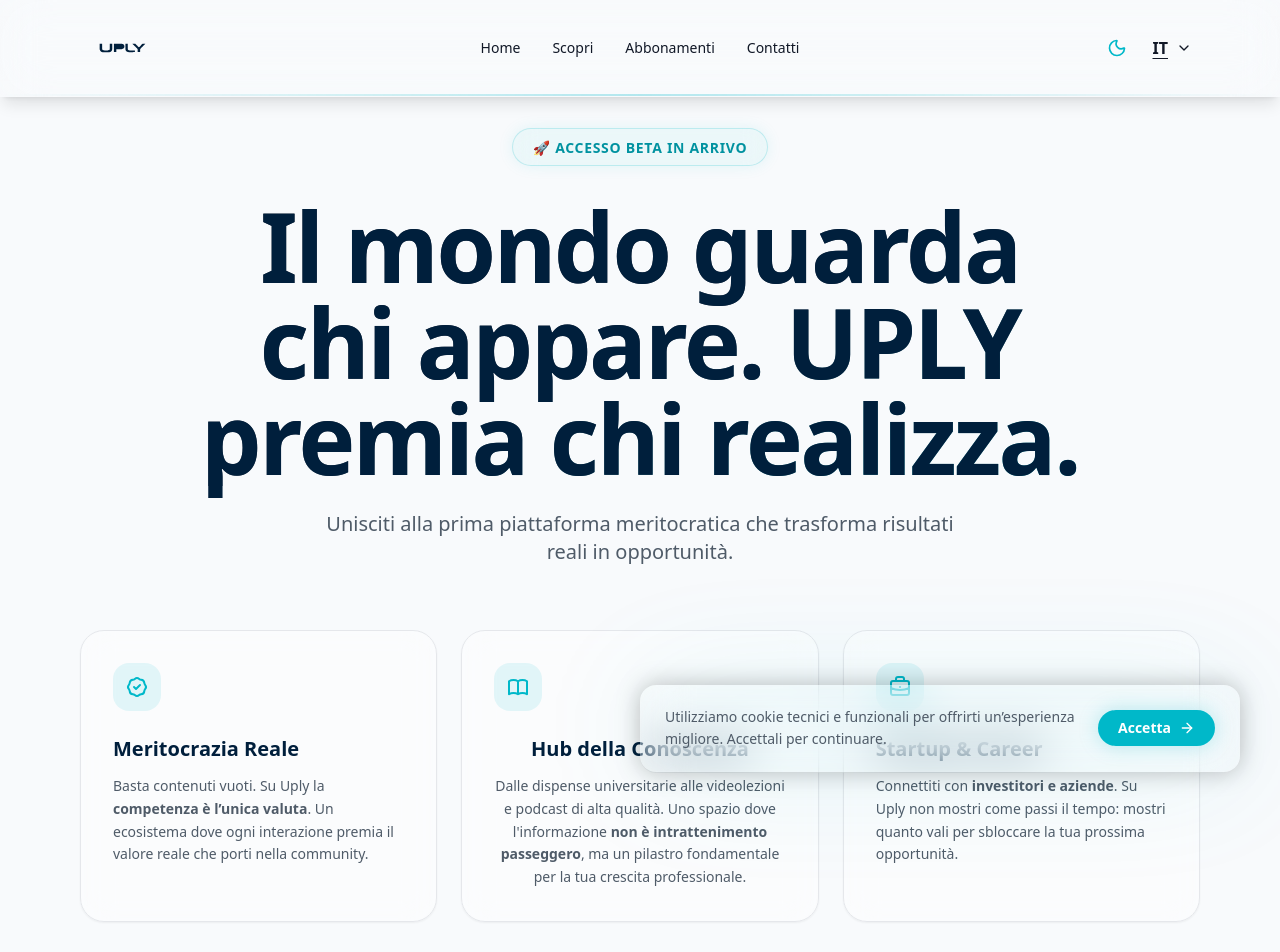
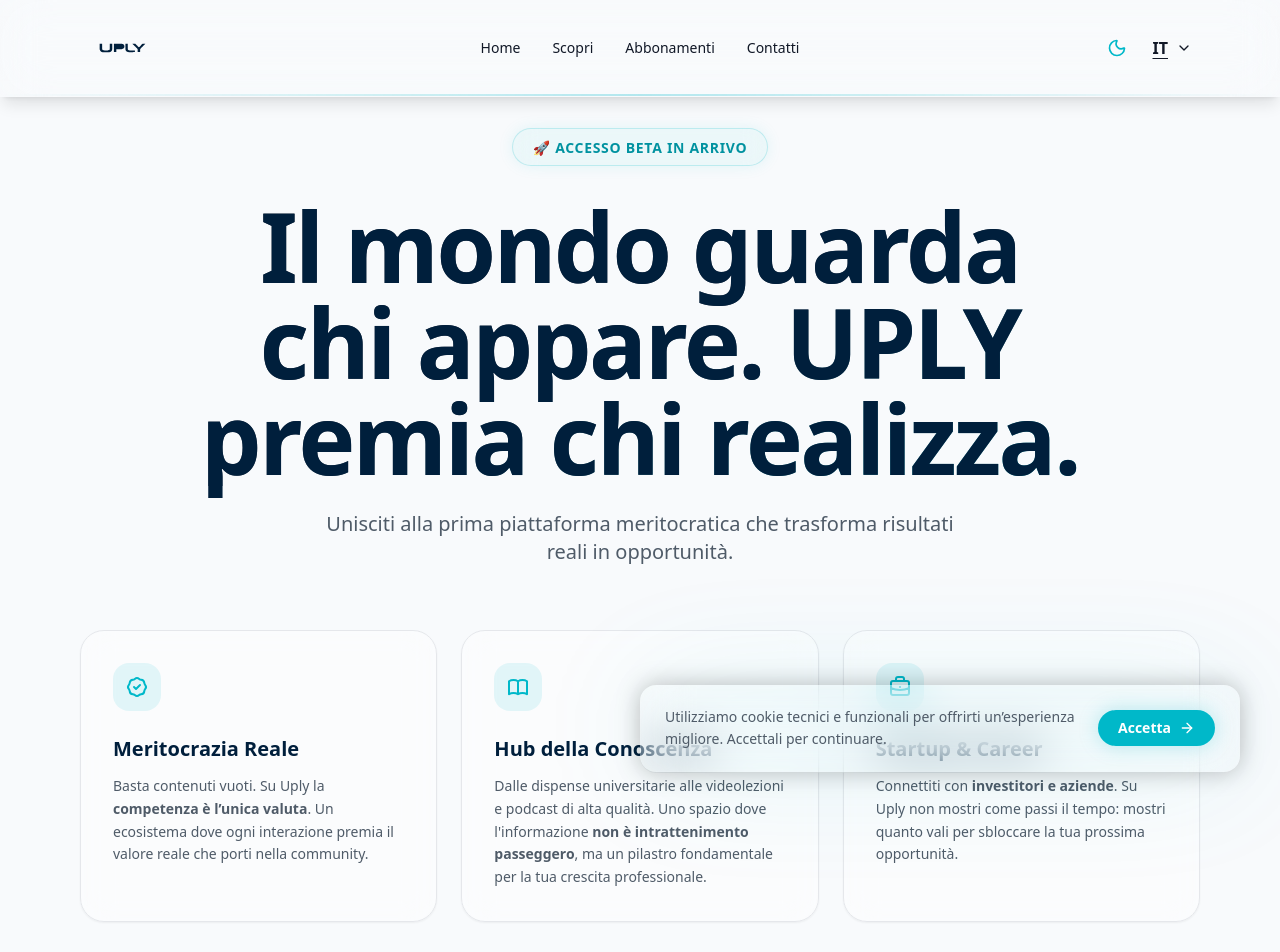
Before and after one commit to uplylab/Uply-landingpage, a React (Vite) app: page / in a window 1280 px wide. Shown: the top 952 px of the page. Built offline with nearby package versions, Linux system fonts and the light colour scheme.

Commit message:
Implementata internazionalizzazione ecosistema e card

```diff
--- a/src/locales/it/translation.json
+++ b/src/locales/it/translation.json
@@ -10,6 +10,17 @@
   "hero": {
     "title": "Il mondo guarda chi appare. UPLY premia chi realizza.",
     "subtitle": "Unisciti alla prima piattaforma meritocratica che trasforma risultati reali in opportunità."
+  },
+  "ecosystem": {
+    "badge": "🚀 Accesso Beta in arrivo",
+    "card1_title": "Meritocrazia Reale",
+    "card1_desc": "Basta contenuti vuoti. Su Uply la <1>competenza è l’unica valuta</1>. Un ecosistema dove ogni interazione premia il valore reale che porti nella community.",
+    "card2_title": "Hub della Conoscenza",
+    "card2_desc": "Dalle dispense universitarie alle videolezioni e podcast di alta qualità. Uno spazio dove l'informazione <1>non è intrattenimento passeggero</1>, ma un pilastro fondamentale per la tua crescita professionale.",
+    "card3_title": "Startup & Career",
+    "card3_desc": "Connettiti con <1>investitori e aziende</1>. Su Uply non mostri come passi il tempo: mostri quanto vali per sbloccare la tua prossima opportunità.",
+    "waitlist_title": "Pronto a mostrare il tuo valore?",
+    "waitlist_subtitle": "Unisciti alla lista d'attesa per ricevere l'accesso esclusivo alla Beta appena sarà pronta."
   },
   "about": {
     "title": "Oltre la visibilità. Il tuo valore, finalmente misurabile.",
--- a/src/pages/LandingPage.tsx
+++ b/src/pages/LandingPage.tsx
@@ -6,9 +6,9 @@
 import ContactsSection from "@components/ContactsSection";
 import CookieBanner from "@components/CookieBanner";
 import Footer from "@components/Footer";
-import { useTranslation } from "react-i18next";
+import { useTranslation, Trans } from "react-i18next";
 import { motion } from "framer-motion";
-import miaImmagine from '@assets/dashboard-mockup.jpg';
+import miaImmagine from "@assets/dashboard-mockup.jpg";
 
 export default function LandingPage() {
   const { t } = useTranslation();
@@ -55,7 +55,7 @@
           className="mb-8 px-5 py-1.5 rounded-full border border-[#00B8C9]/20 dark:border-[#00B8C9]/30 bg-[#00B8C9]/5 dark:bg-[#00B8C9]/10 backdrop-blur-md shadow-[0_0_15px_rgba(0,184,201,0.1)] dark:shadow-[0_0_15px_rgba(0,184,201,0.2)]"
         >
           <span className="text-xs md:text-sm font-bold text-[#0092A0] dark:text-[#00D5E9] tracking-wider uppercase">
-            🚀 Accesso Beta in arrivo
+            {t("ecosystem.badge")}
           </span>
         </motion.div>
 
@@ -67,9 +67,7 @@
           className="text-5xl md:text-7xl lg:text-8xl font-extrabold leading-[1.05] tracking-tight
           bg-gradient-to-br from-gray-900 via-gray-700 to-[#0092A0] dark:from-white dark:via-[#E2F8FF] dark:to-[#00B8C9] text-transparent bg-clip-text mb-6 max-w-4xl"
         >
-          {t("hero.title", {
-            defaultValue: "Il mondo guarda chi appare. UPLY premia chi realizza."
-          })}
+          {t("hero.title")}
         </motion.h1>
 
         {/* Sottotitolo */}
@@ -79,9 +77,7 @@
           transition={{ delay: 0.2, duration: 0.8 }}
           className="text-lg md:text-xl text-gray-600 dark:text-[#A0B3C6] max-w-2xl mb-16 font-medium"
         >
-          {t("hero.subtitle", {
-            defaultValue: "Unisciti alla prima piattaforma meritocratica che trasforma risultati reali in opportunità."
-          })}
+          {t("hero.subtitle")}
         </motion.p>
 
         {/* ===================== NUOVA SEZIONE: ECOSISTEMA UPLY (CARDS) ===================== */}
@@ -97,26 +93,29 @@
                 <path strokeLinecap="round" strokeLinejoin="round" strokeWidth="2" d="M9 12l2 2 4-4M7.835 4.697a3.42 3.42 0 001.946-.806 3.42 3.42 0 014.438 0 3.42 3.42 0 001.946.806 3.42 3.42 0 013.138 3.138 3.42 3.42 0 00.806 1.946 3.42 3.42 0 010 4.438 3.42 3.42 0 00-.806 1.946 3.42 3.42 0 01-3.138 3.138 3.42 3.42 0 00-1.946.806 3.42 3.42 0 01-4.438 0 3.42 3.42 0 00-1.946-.806 3.42 3.42 0 01-3.138-3.138 3.42 3.42 0 00-.806-1.946 3.42 3.42 0 010-4.438 3.42 3.42 0 00.806-1.946 3.42 3.42 0 013.138-3.138z" />
               </svg>
             </div>
-            <h4 className="text-xl font-bold mb-3 text-gray-900 dark:text-white">Meritocrazia Reale</h4>
+            <h4 className="text-xl font-bold mb-3 text-gray-900 dark:text-white">{t("ecosystem.card1_title")}</h4>
             <p className="text-sm text-gray-600 dark:text-gray-400 leading-relaxed">
+              <Trans i18nKey="ecosystem.card1_desc">
                 Basta contenuti vuoti. Su Uply la <strong>competenza è l’unica valuta</strong>. Un ecosistema dove ogni interazione premia il valore reale che porti nella community.
+              </Trans>
             </p>
           </motion.div>
 
           {/* Card 2: Knowledge */}
-          {/* Card 2: Knowledge (TESTO AGGIORNATO) */}
           <motion.div
             whileHover={{ y: -5 }}
-    className="p-8 rounded-3xl bg-white/40 dark:bg-white/5 border border-gray-200 dark:border-white/10 backdrop-blur-lg transition-all shadow-sm hover:shadow-xl hover:border-[#00B8C9]/30"
+            className="p-8 rounded-3xl bg-white/40 dark:bg-white/5 border border-gray-200 dark:border-white/10 backdrop-blur-lg text-left transition-all shadow-sm hover:shadow-xl hover:border-[#00B8C9]/30"
           >
             <div className="w-12 h-12 rounded-2xl bg-[#00B8C9]/10 flex items-center justify-center mb-6">
               <svg className="w-6 h-6 text-[#00B8C9]" fill="none" stroke="currentColor" viewBox="0 0 24 24">
                 <path strokeLinecap="round" strokeLinejoin="round" strokeWidth="2" d="M12 6.253v13m0-13C10.832 5.477 9.246 5 7.5 5S4.168 5.477 3 6.253v13C4.168 18.477 5.754 18 7.5 18s3.332.477 4.5 1.253m0-13C13.168 5.477 14.754 5 16.5 5c1.747 0 3.332.477 4.5 1.253v13C19.832 18.477 18.247 18 16.5 18c-1.746 0-3.332.477-4.5 1.253" />
               </svg>
             </div>
-    <h4 className="text-xl font-bold mb-3 text-gray-900 dark:text-white">Hub della Conoscenza</h4>
+            <h4 className="text-xl font-bold mb-3 text-gray-900 dark:text-white">{t("ecosystem.card2_title")}</h4>
             <p className="text-sm text-gray-600 dark:text-gray-400 leading-relaxed">
+              <Trans i18nKey="ecosystem.card2_desc">
                 Dalle dispense universitarie alle videolezioni e podcast di alta qualità. Uno spazio dove l'informazione <strong>non è intrattenimento passeggero</strong>, ma un pilastro fondamentale per la tua crescita professionale.
+              </Trans>
             </p>
           </motion.div>
 
@@ -130,9 +129,11 @@
                 <path strokeLinecap="round" strokeLinejoin="round" strokeWidth="2" d="M21 13.255A23.931 23.931 0 0112 15c-3.183 0-6.22-.62-9-1.745M16 6V4a2 2 0 00-2-2h-4a2 2 0 00-2 2v2m4 6h.01M5 20h14a2 2 0 002-2V8a2 2 0 00-2-2H5a2 2 0 00-2 2v10a2 2 0 002 2z" />
               </svg>
             </div>
-            <h4 className="text-xl font-bold mb-3 text-gray-900 dark:text-white">Startup & Career</h4>
+            <h4 className="text-xl font-bold mb-3 text-gray-900 dark:text-white">{t("ecosystem.card3_title")}</h4>
             <p className="text-sm text-gray-600 dark:text-gray-400 leading-relaxed">
+              <Trans i18nKey="ecosystem.card3_desc">
                 Connettiti con <strong>investitori e aziende</strong>. Su Uply non mostri come passi il tempo: mostri quanto vali per sbloccare la tua prossima opportunità.
+              </Trans>
             </p>
           </motion.div>
 
@@ -148,10 +149,10 @@
         >
           <div className="mb-6 bg-white/50 dark:bg-[#121A2F]/50 p-6 md:p-10 rounded-3xl border border-gray-200 dark:border-white/10 backdrop-blur-md shadow-sm">
             <h3 className="text-xl md:text-3xl font-bold text-gray-900 dark:text-white mb-3">
-              Pronto a mostrare il tuo valore?
+              {t("ecosystem.waitlist_title")}
             </h3>
             <p className="text-sm md:text-base text-gray-600 dark:text-[#A0B3C6] mb-8">
-              Unisciti alla lista d'attesa per ricevere l'accesso esclusivo alla Beta appena sarà pronta.
+              {t("ecosystem.waitlist_subtitle")}
             </p>
             <RegistrationForm />
           </div>
```
Lines whose indentation alone changed are shown as unchanged.
